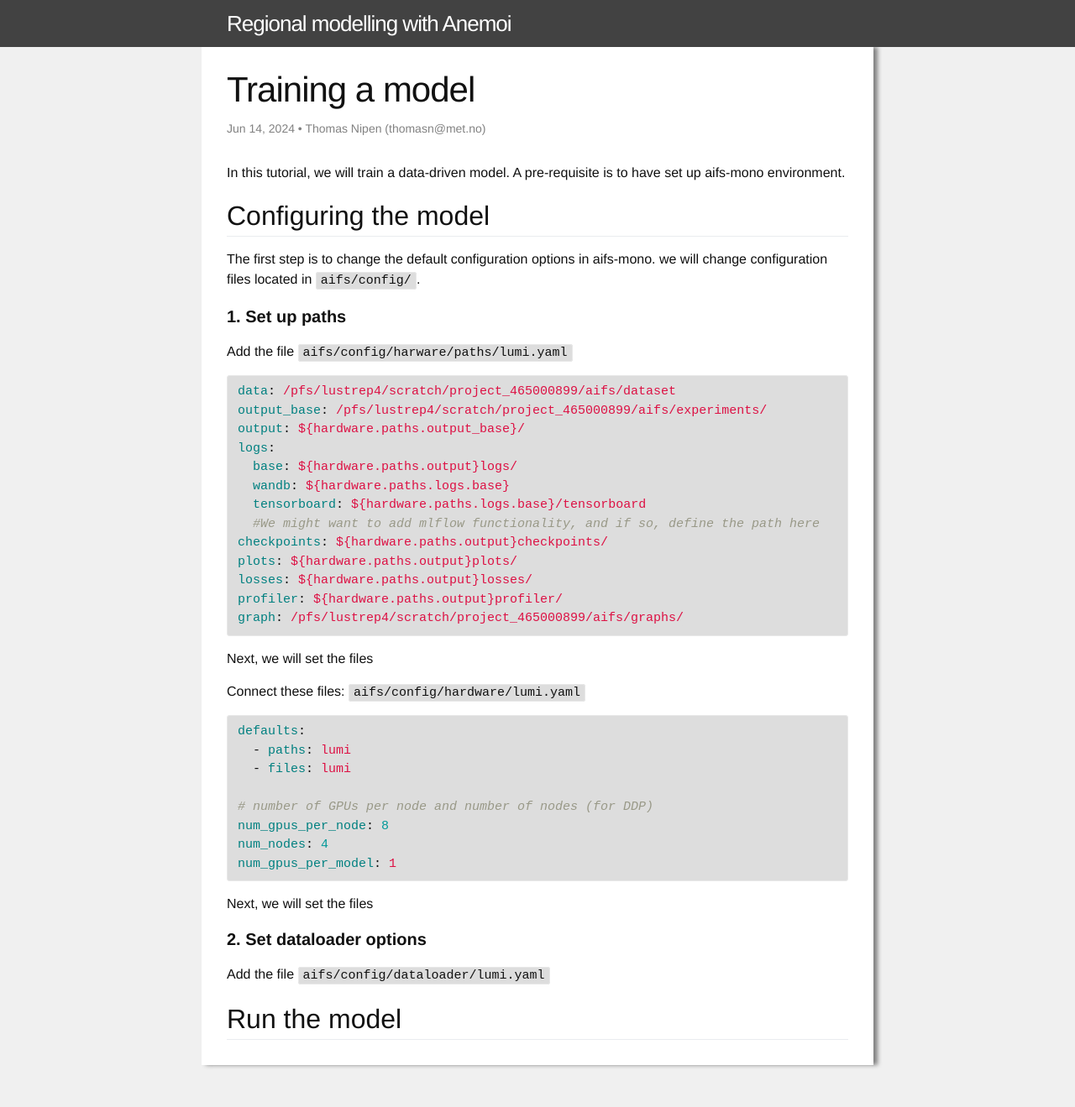
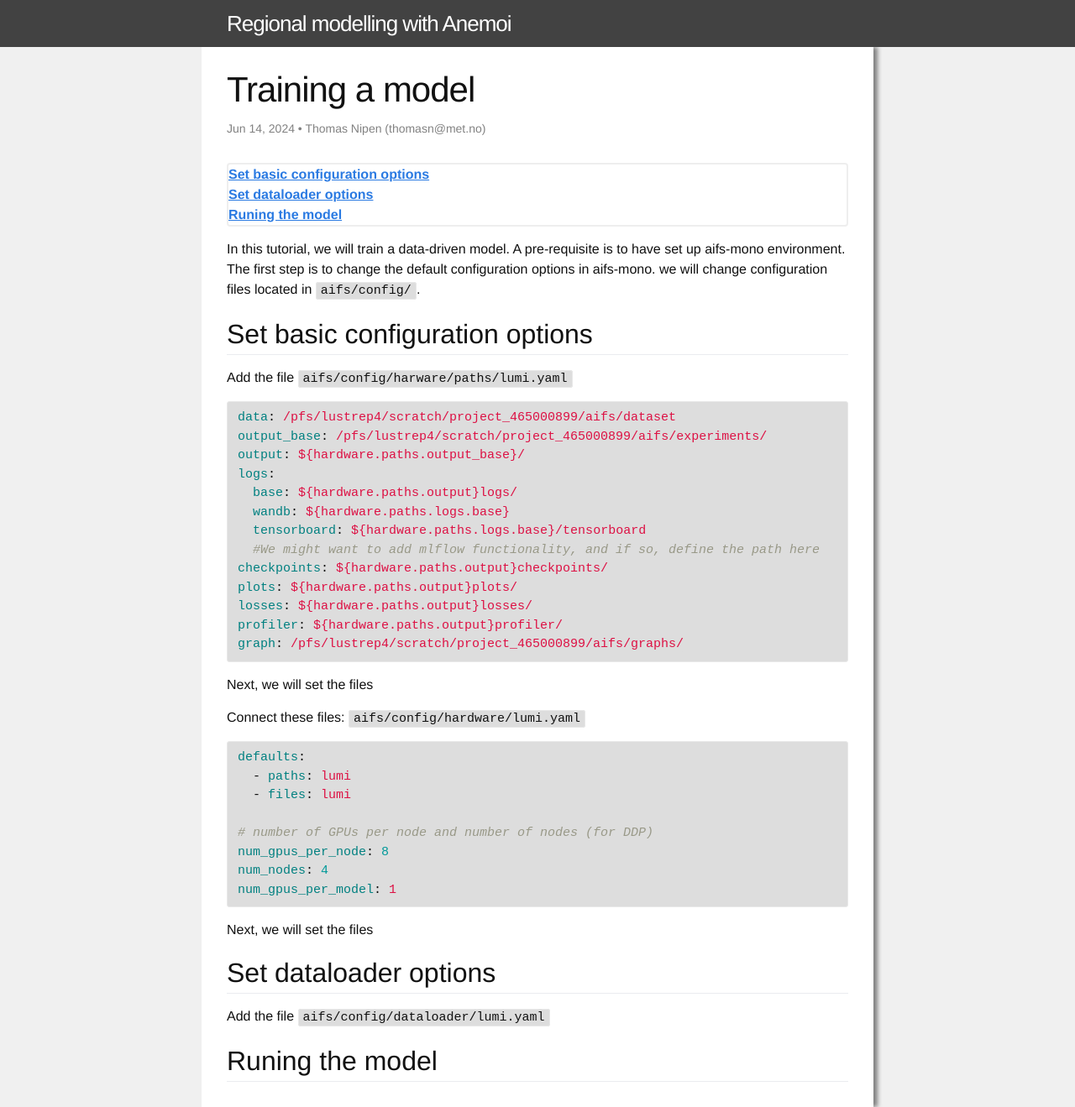
Before and after one commit to metno/anemoi-regional-tutorial, a Jekyll site: the page built from tutorial/training.markdown, in a window 1280 px wide. Shown: the whole page at 84% size. Built offline with Jekyll 4.4.1, drawn with Linux system fonts in a browser that asks for light colours; the table of contents is made by our own code.

Commit message:
Add TOC to all pages

```diff
--- a/tutorial/building-datasets.markdown
+++ b/tutorial/building-datasets.markdown
@@ -4,6 +4,7 @@ title:  "Building datasets"
 date:   2024-06-14 10:00:00 +0200
 author: Thomas Nipen (thomasn@met.no)
 order: 2
+toc: true
 tags: anemoi
 ---
 
--- a/tutorial/graphs.markdown
+++ b/tutorial/graphs.markdown
@@ -4,6 +4,7 @@ title:  "Graphs"
 date:   2024-06-14 10:00:00 +0200
 author: Thomas Nipen (thomasn@met.no)
 order: 3
+toc: true
 tags: anemoi
 ---
 
--- a/tutorial/links.markdown
+++ b/tutorial/links.markdown
@@ -4,6 +4,7 @@ title:  "Useful links"
 date:   2024-06-14 10:00:00 +0200
 author: Thomas Nipen (thomasn@met.no)
 order: 400
+toc: true
 tags: anemoi
 ---
 
--- a/tutorial/training.markdown
+++ b/tutorial/training.markdown
@@ -4,17 +4,15 @@ title:  "Training a model"
 date:   2024-06-14 10:00:00 +0200
 author: Thomas Nipen (thomasn@met.no)
 order: 4
+toc: true
 tags: anemoi
 ---
 
 In this tutorial, we will train a data-driven model. A pre-requisite is to have set up aifs-mono environment.
+The first step is to change the default configuration options in aifs-mono. we will change configuration
+files located in `aifs/config/`.
 
-## Configuring the model
-
-The first step is to change the default configuration options in aifs-mono. we will change configuration files
-located in `aifs/config/`.
-
-### 1. Set up paths
+## Set basic configuration options
 
 Add the file `aifs/config/harware/paths/lumi.yaml`
 {% highlight yaml %}
@@ -49,8 +47,8 @@ num_gpus_per_model: 1
 
 Next, we will set the files
 
-### 2. Set dataloader options
+## Set dataloader options
 
 Add the file `aifs/config/dataloader/lumi.yaml`
 
-## Run the model
+## Runing the model
```
Also changed, not shown: index.html (+4 -4 lines).
